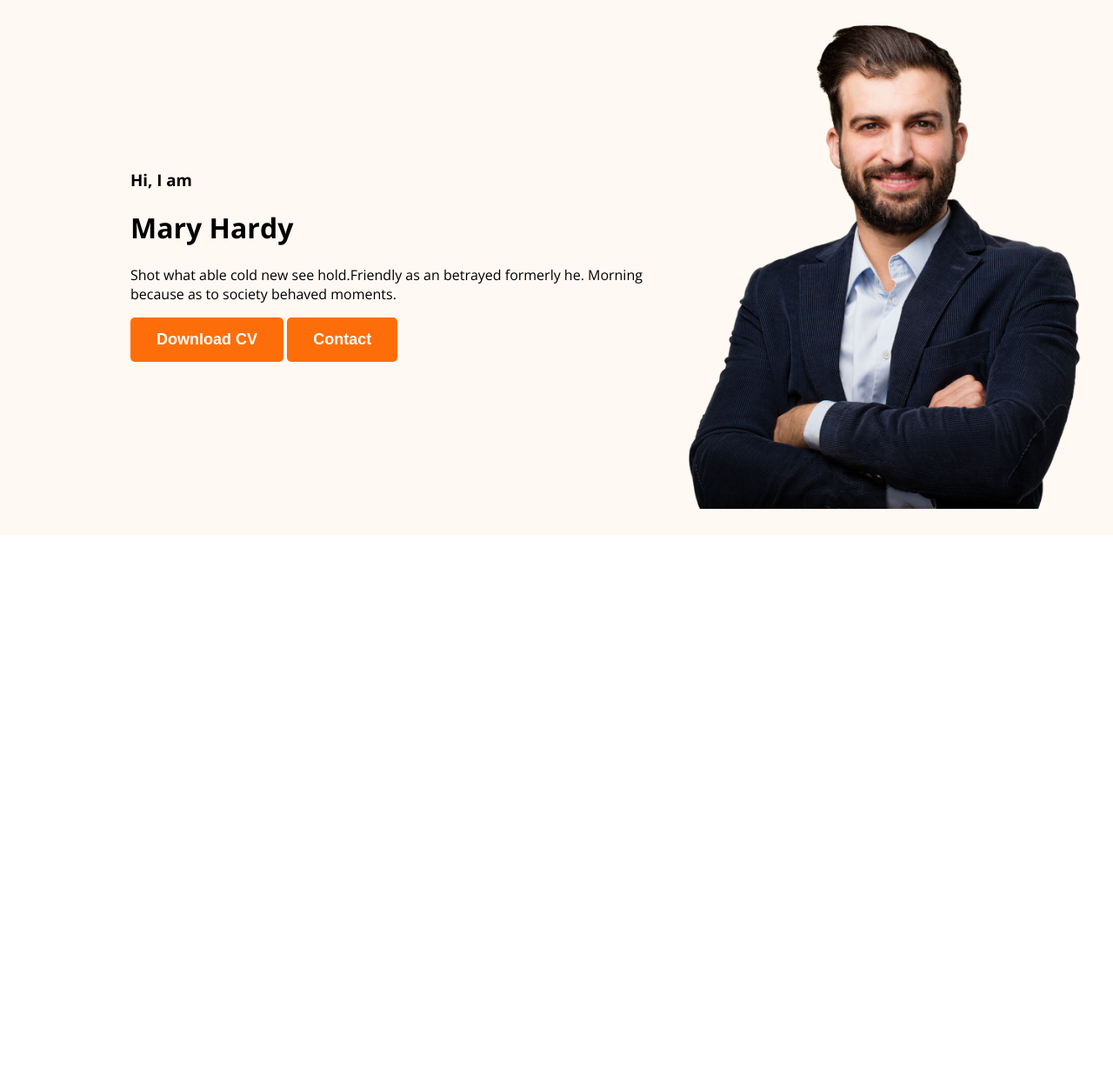
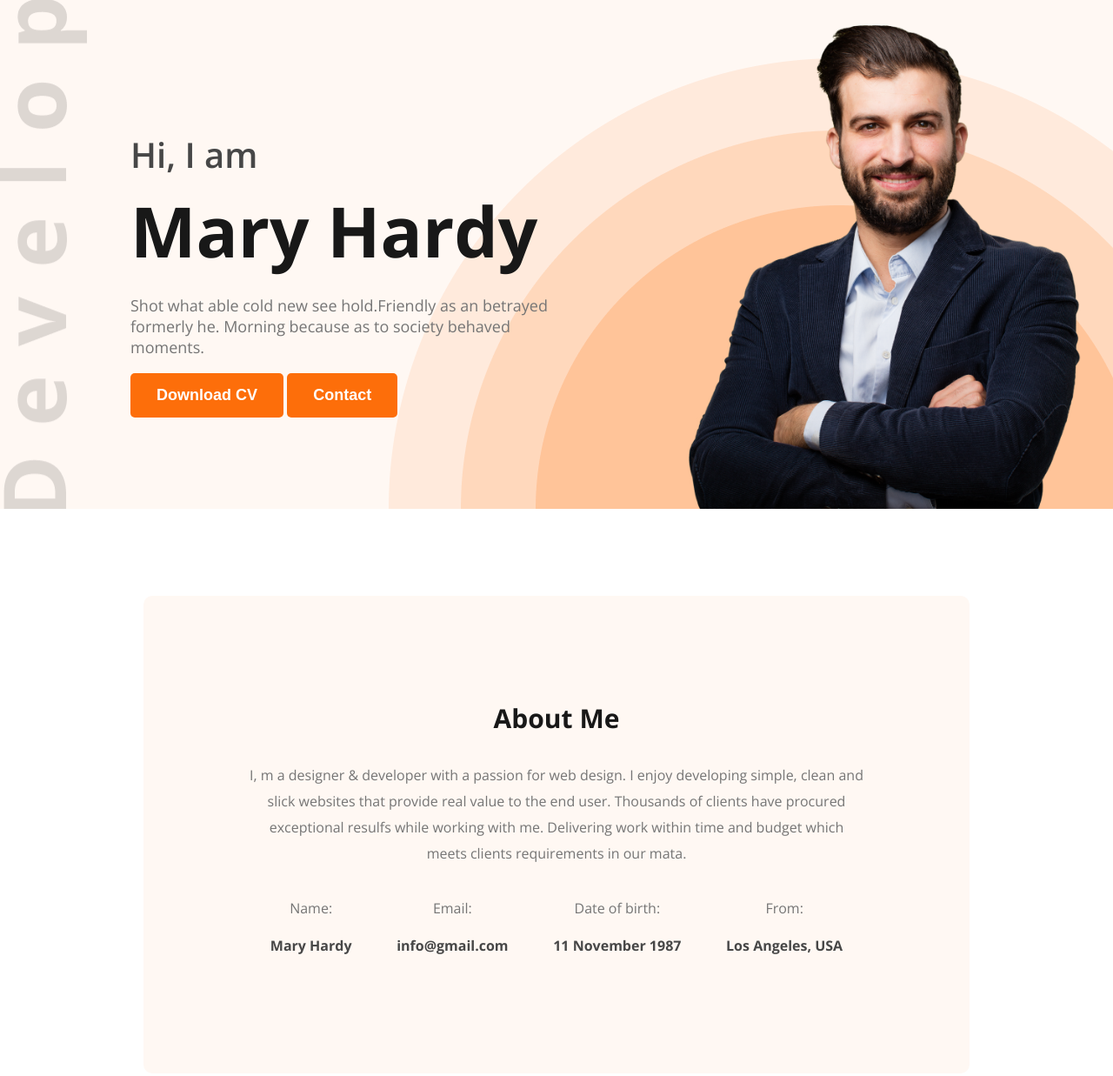
Before and after one commit to taniasumona15/portfolio-mine, a plain HTML site: page index.html in a window 1280 px wide. Shown: the part 175-1412 px from the top of the page at 87% size. Before the commit the page ends 800 px from the top, so only its background shows below. Drawn offline with nearby package versions, Linux system fonts and the light colour scheme.

Commit message:
codes and css file also added

```diff
--- a/index.html
+++ b/index.html
@@ -28,7 +28,7 @@
     <div class="banner_content">
         <h3 class="greeting">Hi, I am</h3>
         <h1 class="banner_title">Mary Hardy</h1>
-        <p>Shot what able cold new see hold.Friendly as an betrayed formerly he. Morning because as to society behaved moments.</p>
+        <p class="banner_des">Shot what able cold new see hold.Friendly as an betrayed formerly he. Morning because as to society behaved moments.</p>
         <button class="btn_primary">Download CV</button>
         <button class="btn_primary">Contact</button>
     </div>
@@ -37,6 +37,33 @@
     </header>
     <main>
 
+
+
+<section class="about">
+    <h3 class="sec_title">About Me</h3>
+    <p class="sec_des">I, m a designer & developer with a passion for web design. I enjoy developing simple, clean and slick websites that provide real value to the end user. Thousands of clients have procured exceptional resulfs while working with me. Delivering work within time and budget which meets clients requirements in our mata.</p>
+
+    <div class="about_info_container">
+        <div class="about_info">
+            <h4 class="info_title">Name:</h4>
+            <p class="info_des">Mary Hardy </p>
+        </div>
+        <div class="about_info">
+            <h4 class="info_title">Email:</h4>
+            <p class="info_des">info@gmail.com</p>
+        </div>
+        <div class="about_info">
+            <h4 class="info_title">Date of birth:</h4>
+            <p class="info_des">11 November 1987</p>
+        </div>
+        <div class="about_info">
+            <h4 class="info_title">From:</h4>
+            <p class="info_des">Los Angeles, USA</p>
+        </div>
+    </div>
+
+</section>
+
     </main>
     <footer>
 
--- a/styles/style.css
+++ b/styles/style.css
@@ -25,7 +25,7 @@ nav {
   display: flex;
   align-items: center;
   justify-content: space-between;
-  margin: 0  200px;
+  margin: 0 140px 0 145px;
 }
 
 .web_title {
@@ -53,16 +53,95 @@ nav a {
 
 /* header related */
 
-.header{
-background-color: #FFF8F3;
+.header {
+  background-color: #fff8f3;
+  background-image: url("../images/header_bg.png"), url('../images/developer.png') ;
+  background-repeat: no-repeat;
+  background-position: bottom right, top left;
 }
 
-.banner{
-padding: 30px 30px 30px 150px;
-display: flex;
-align-items: center;
+.banner {
+  padding: 30px 30px 0px 150px;
+  display: flex;
+  align-items: center;
+  justify-content: space-between;
 }
 
-.banner .pro_pic{
-width: 500px;
+.banner_content {
+  max-width: 500px;
 }
+
+.banner .pro_pic {
+  width: 500px;
+}
+
+.greeting {
+  color: #474747;
+  font-size: 40px;
+  font-weight: 600;
+  margin-bottom: 0px;
+}
+
+.banner_title {
+  color: #181818;
+  font-size: 80px;
+  font-weight: 700;
+  margin-top: 5px;
+  margin-bottom: 20px;
+}
+
+.banner_des {
+  color: #757575;
+  font-size: 18px;
+  font-weight: 400;
+}
+
+/* main related */
+main {
+  max-width: 950px;
+  margin: 0 auto;
+}
+/* about related */
+
+.about {
+  padding: 90px 120px 120px;
+  border-radius: 10px;
+  background: #fff8f3;
+  margin: 100px 0;
+}
+
+.sec_title {
+  color: #181818;
+  text-align: center;
+  font-size: 30px;
+  font-weight: 700;
+}
+
+.sec_des {
+  color: #757575;
+  text-align: center;
+  font-size: 16px;
+  font-weight: 400;
+  line-height: 30px;
+}
+
+.about_info_container {
+  display: flex;
+  justify-content: space-around;
+}
+
+.about_info {
+  text-align: center;
+}
+
+.info_title {
+  color: #757575;
+  font-size: 16px;
+  font-weight: 400;
+}
+
+.info_des {
+  color: #474747;
+  font-size: 16px;
+  font-weight: 700;
+}
```
